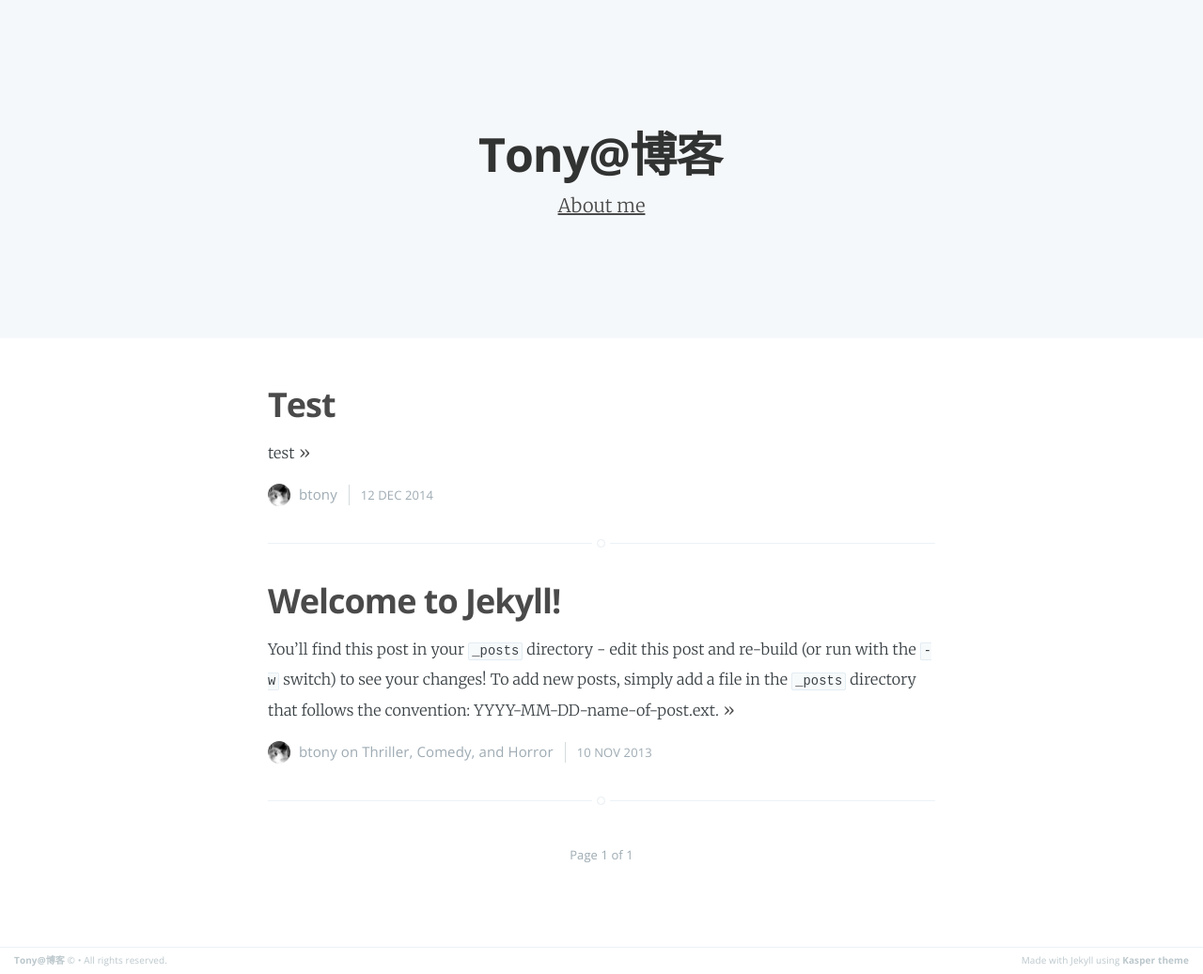
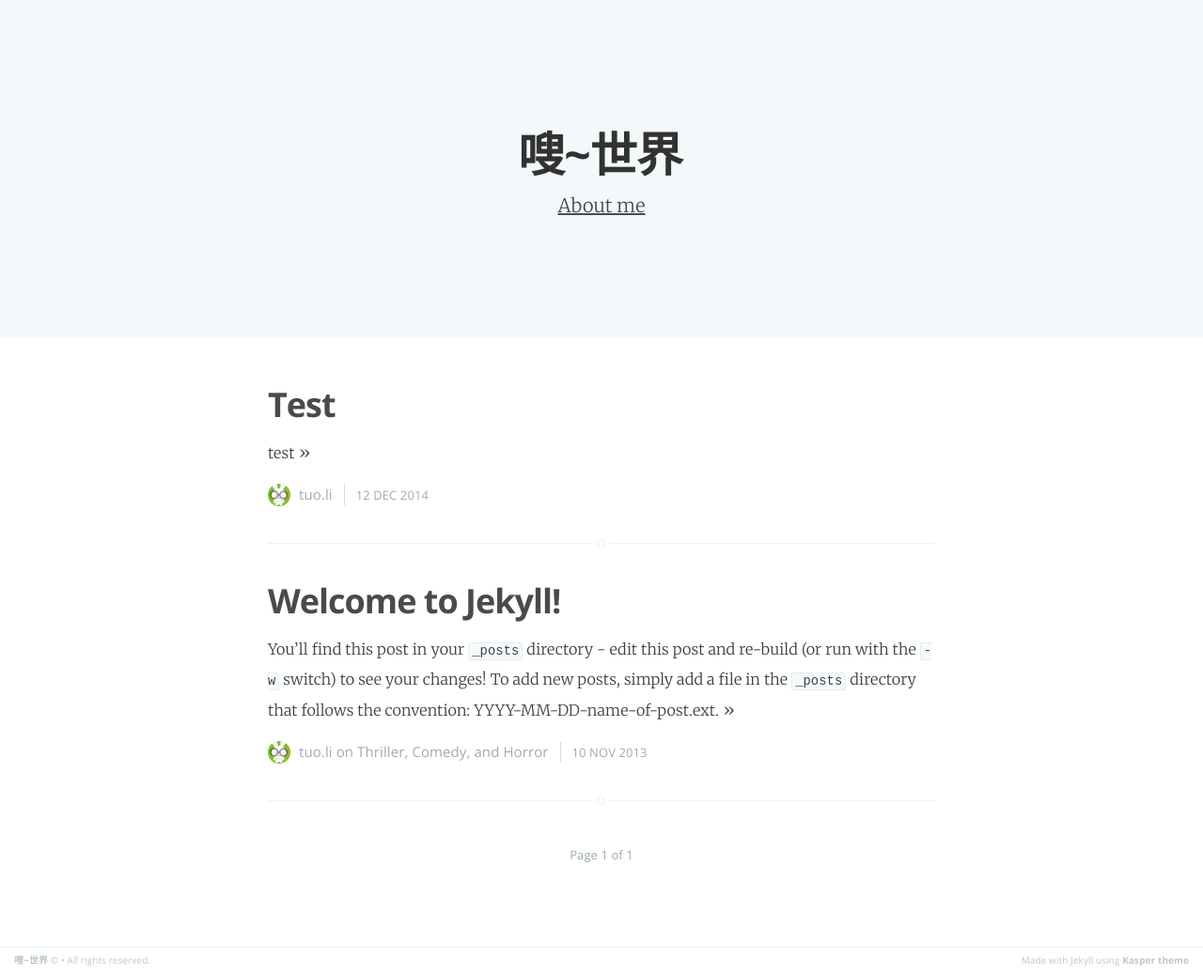
Before and after one commit to btonylee/btonylee.github.io, a Jekyll site: the page built from index.html, in a window 1280 px wide. Shown: the whole page at 94% size. Built offline with Jekyll 4.4.1, drawn with Linux system fonts in a browser that asks for light colours; Markdown is read by kramdown in place of the engine named in the settings; the list of posts is cut into pages by our own code.

Commit message:
for cname

```diff
--- /dev/null
+++ b/CNAME
@@ -0,0 +1 @@
+b.lituoweb.cn
--- a/_config.yml
+++ b/_config.yml
@@ -7,6 +7,6 @@ domain_name: 'http://btonylee.github.io'
 baseurl: "/" # the subpath of your site, e.g. /blog/
 # Details for the RSS feed generator
 url: "http://btonylee.github.io" # the base hostname & protocol for your site
-author:         'btony'
-name:          'Tony@博客'
+author:         'tuo.li'
+name:          '嗖~世界'
 exclude: ['vendor', 'README.md', 'Gemfile', 'Gemfile.lock', 'config.ru', 'unicorn.rb', 'Procfile']
```
Also changed, not shown: assets/images/profile.png, 6 other files.
